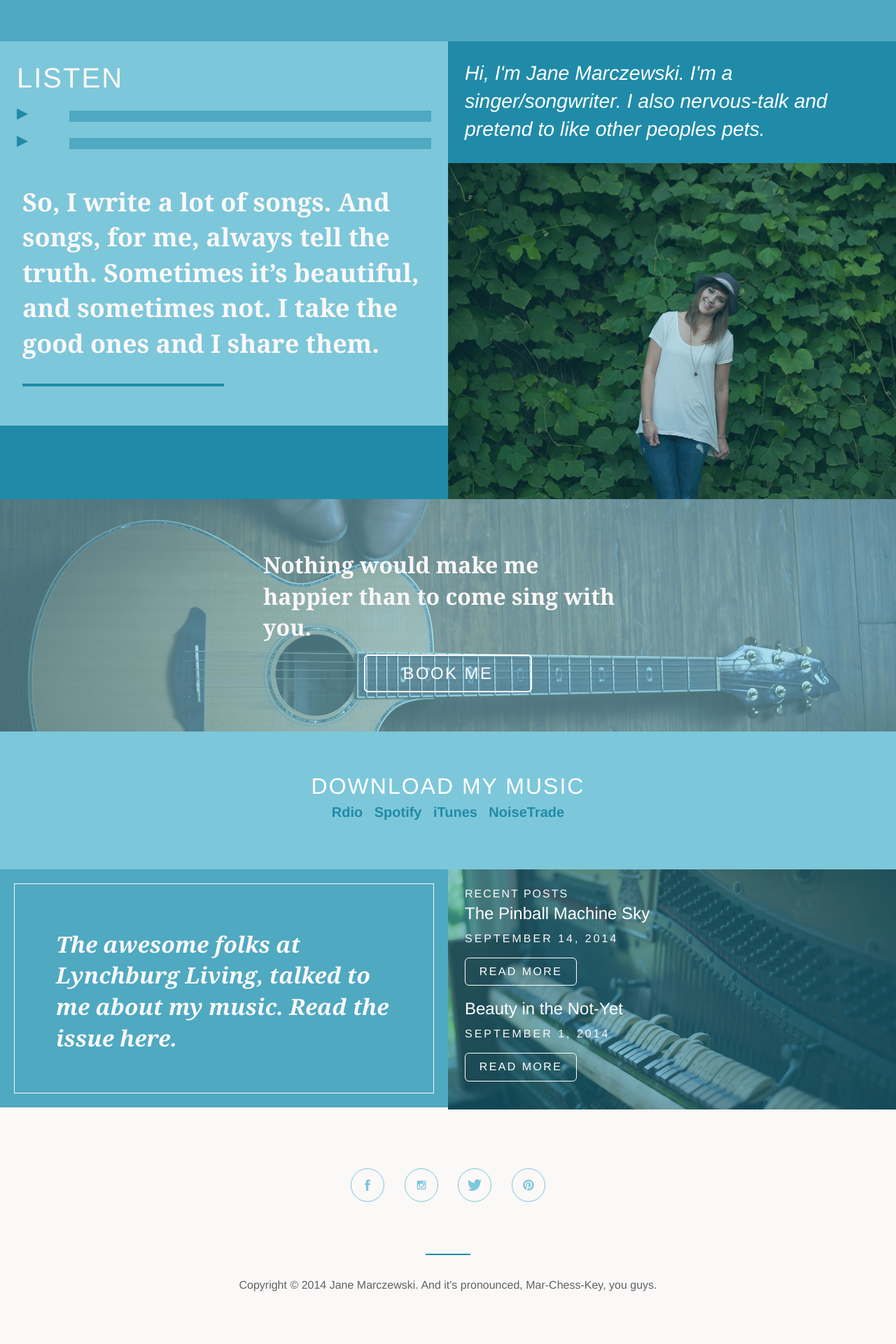
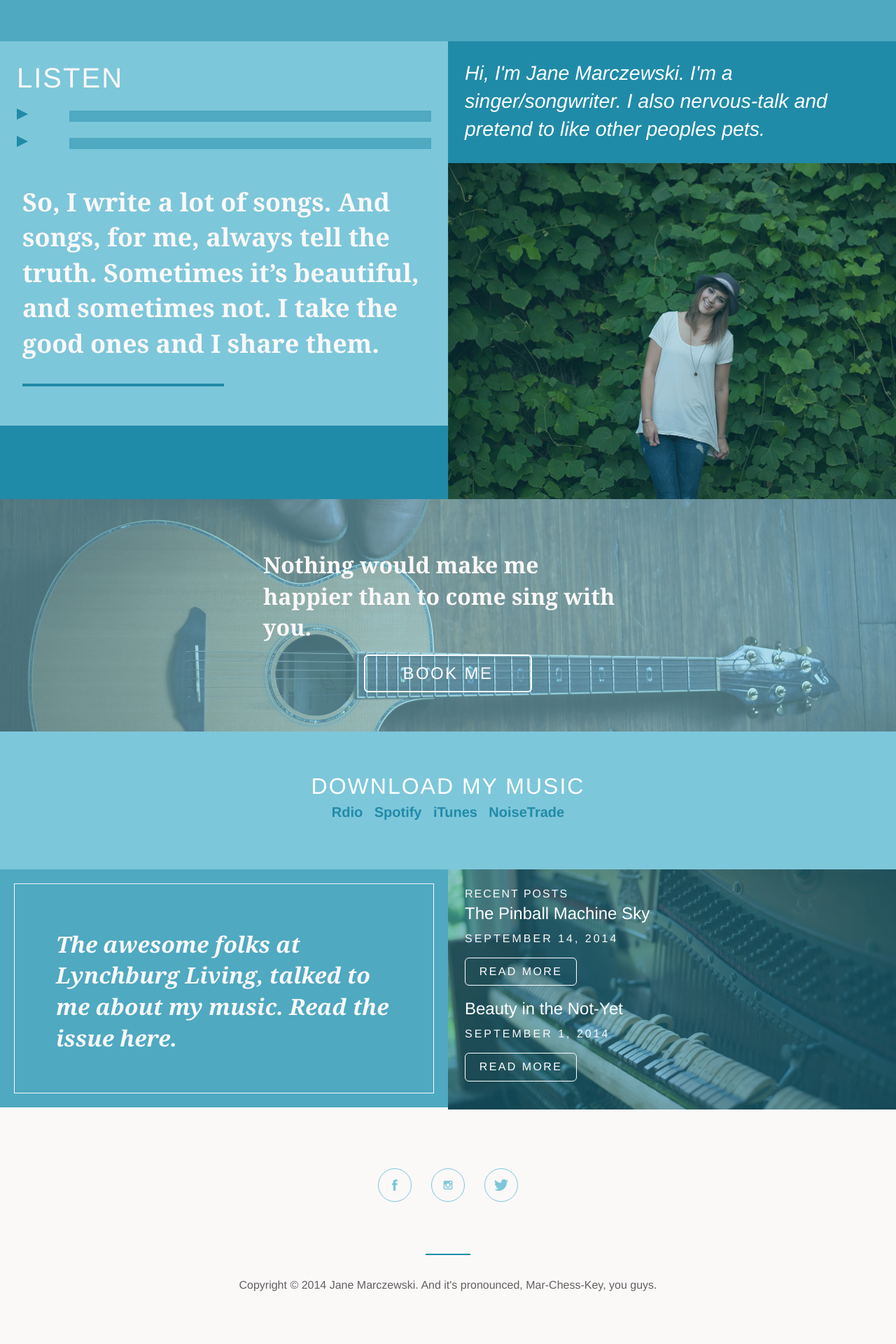
Before and after one commit to janemarczewski/janemarczewski.github.io, a Jekyll site: the page built from index.html, in a window 1280 px wide. Shown: the part 1088-3008 px from the top of the page at 70% size. Built offline with Jekyll 4.4.1, drawn with Linux system fonts in a browser that asks for light colours; nearby versions of some CDN libraries; a script that is not in the unit is left out.

```diff
--- a/_includes/footer.html
+++ b/_includes/footer.html
@@ -15,11 +15,11 @@
             <use xlink:href="#twitter"></use>
         </svg>
     </a>
-    <a href="http://www.pinterest.com/janemarczewski/" target="_blank">
+    <!-- <a href="http://www.pinterest.com/janemarczewski/" target="_blank">
         <svg viewBox="0 0 300 300" class="icon circling">
             <use xlink:href="#pinterest"></use>
         </svg>
-    </a>
+    </a> -->
 </div>
 <div class="modules--container">
     <div class="modules--unit">
```
